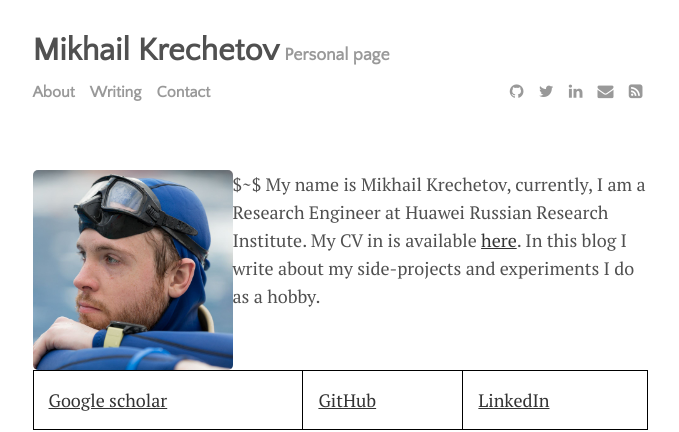
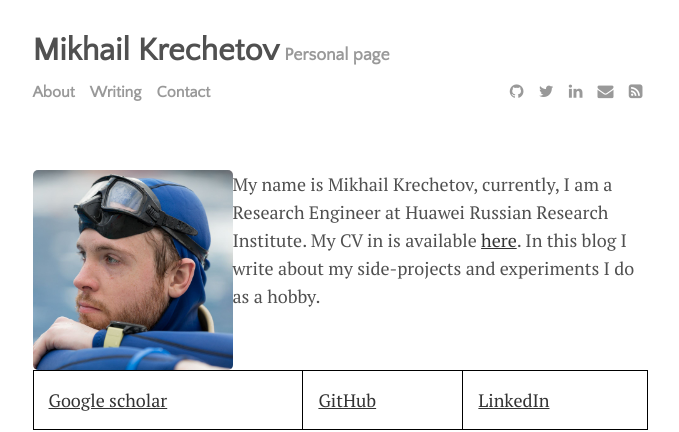
Before and after one commit to mkrechetov/mkrechetov.github.io, a Jekyll site: the page built from menu/about.md, in a window 1280 px wide. Shown: the top 432 px of the page, without its empty margins (300-979 px from the left). Built offline with Jekyll 4.4.1, drawn with Linux system fonts in a browser that asks for light colours.

Commit message:
play with linebreaks 1

```diff
--- a/menu/about.md
+++ b/menu/about.md
@@ -2,7 +2,7 @@
 layout: page
 permalink: /about
 ---
-<img src="../assets/img/myphoto.jpg" style="float: left;" width="200"/>$~$
+<img src="../assets/img/myphoto.jpg" style="float: left ;" width="200"/>
 My name is Mikhail Krechetov, currently, I am a Research Engineer at Huawei Russian Research Institute. My CV in is available [here](../assets/cv_mk.pdf). In this blog I write about my side-projects and experiments I do as a hobby.
 
 [Google scholar](https://scholar.google.com/citations?user=rR9KqKAAAAAJ&hl=en)| [GitHub](https://github.com/mkrechetov)| [LinkedIn](https://linkedin.com/in/mikhail-krechetov/)
```
Also changed, not shown: menu/contact.md (+1 -1 lines).
